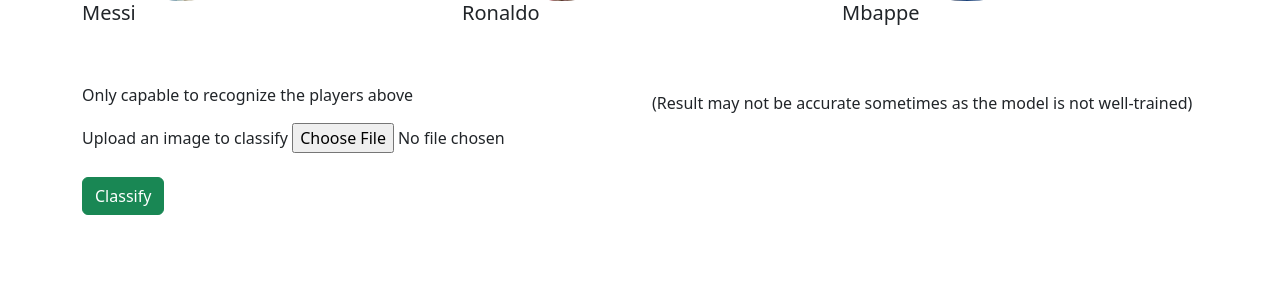
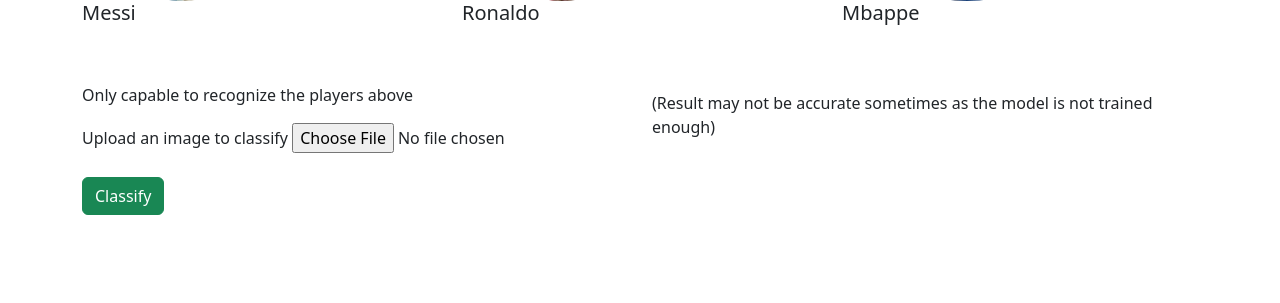
Before and after one commit to naween321/image-classifier, a Django app: page / in a window 1280 px wide. Shown: the part 317-620 px from the top of the page. Run offline with Django 4.2, Linux system fonts and the light colour scheme; parts of the project's set-up code (start-up, migrations or seed data) failed here and were passed over.

Commit message:
changes the note slightly

```diff
--- a/templates/classify.html
+++ b/templates/classify.html
@@ -37,7 +37,7 @@
         </div>
         <div class="col-md-6">
             <h2>{{ name }}</h2>
-            <p>(Result may not be accurate sometimes as the model is not well-trained)</p>
+            <p>(Result may not be accurate sometimes as the model is not trained enough)</p>
         </div>
     </div>
 </div>
```
